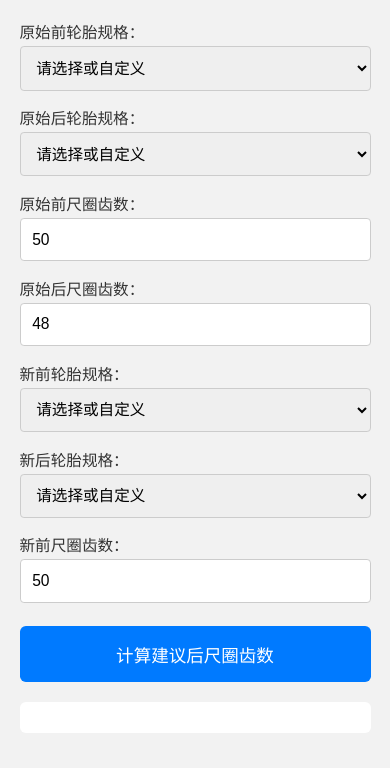
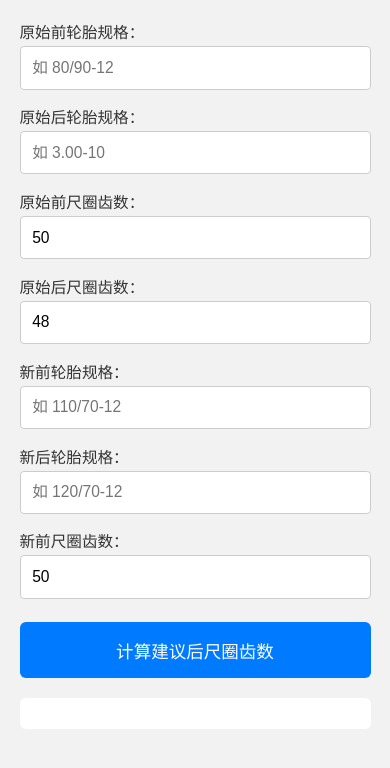
Before and after one commit to XianweiLyu/abs-wheel-calc, a plain HTML site: page index.html in a window 390 px wide. Shown: the part 76-844 px from the top of the page. Drawn offline with Linux system fonts and the light colour scheme.

Commit message:
Update index.html

```diff
--- a/index.html
+++ b/index.html
@@ -1,8 +1,8 @@
 <!DOCTYPE html>
 <html lang="zh">
 <head>
-  <meta charset="UTF-8" />
-  <meta name="viewport" content="width=device-width, initial-scale=1.0, user-scalable=no" />
+  <meta charset="UTF-8">
+  <meta name="viewport" content="width=device-width, initial-scale=1.0, user-scalable=no">
   <title>ABS 尺圈匹配计算器</title>
   <style>
     body {
@@ -26,7 +26,7 @@
       margin-top: 4vw;
       font-size: 4vw;
     }
-    select, input[type="text"], input[type="number"] {
+    input, select {
       width: 100%;
       padding: 3vw;
       margin-top: 1vw;
@@ -53,128 +53,51 @@
       font-size: 4vw;
       line-height: 1.5;
     }
-    .custom-input {
-      margin-top: 1vw;
-      display: none;
-    }
   </style>
 </head>
 <body>
   <div class="container">
     <h2>ABS 尺圈匹配计算器</h2>
 
-    <label for="origFrontSelect">原始前轮胎规格：</label>
-    <select id="origFrontSelect" onchange="toggleCustomInput('origFrontSelect', 'origFrontCustom')">
-      <option value="">请选择或自定义</option>
-      <option value="80/90-12">80/90-12</option>
-      <option value="90/90-10">90/90-10</option>
-      <option value="90/90-12">90/90-12</option>
-      <option value="100/90-10">100/90-10</option>
-      <option value="100/90-12">100/90-12</option>
-      <option value="90/80-12">90/80-12</option>
-      <option value="100/80-12">100/80-12</option>
-      <option value="120/80-12">120/80-12</option>
-      <option value="110/70-12">110/70-12</option>
-      <option value="120/70-12">120/70-12</option>
-      <option value="130/70-12">130/70-12</option>
-      <option value="3.00-10">3.00-10</option>
-      <option value="3.50-10">3.50-10</option>
-      <option value="custom">自定义</option>
-    </select>
-    <input type="text" id="origFrontCustom" class="custom-input" placeholder="请输入自定义轮胎规格，如 115/75-12" />
+    <label>原始前轮胎规格：
+      <input id="origFront" list="tireOptions" placeholder="如 80/90-12">
+    </label>
+    <label>原始后轮胎规格：
+      <input id="origRear" list="tireOptions" placeholder="如 3.00-10">
+    </label>
+    <label>原始前尺圈齿数：<input id="origFrontTeeth" type="number" value="50"></label>
+    <label>原始后尺圈齿数：<input id="origRearTeeth" type="number" value="48"></label>
 
-    <label for="origRearSelect">原始后轮胎规格：</label>
-    <select id="origRearSelect" onchange="toggleCustomInput('origRearSelect', 'origRearCustom')">
-      <option value="">请选择或自定义</option>
-      <option value="80/90-12">80/90-12</option>
-      <option value="90/90-10">90/90-10</option>
-      <option value="90/90-12">90/90-12</option>
-      <option value="100/90-10">100/90-10</option>
-      <option value="100/90-12">100/90-12</option>
-      <option value="90/80-12">90/80-12</option>
-      <option value="100/80-12">100/80-12</option>
-      <option value="120/80-12">120/80-12</option>
-      <option value="110/70-12">110/70-12</option>
-      <option value="120/70-12">120/70-12</option>
-      <option value="130/70-12">130/70-12</option>
-      <option value="3.00-10">3.00-10</option>
-      <option value="3.50-10">3.50-10</option>
-      <option value="custom">自定义</option>
-    </select>
-    <input type="text" id="origRearCustom" class="custom-input" placeholder="请输入自定义轮胎规格，如 115/75-12" />
-
-    <label>原始前尺圈齿数：<input id="origFrontTeeth" type="number" value="50" /></label>
-    <label>原始后尺圈齿数：<input id="origRearTeeth" type="number" value="48" /></label>
-
-    <label for="newFrontSelect">新前轮胎规格：</label>
-    <select id="newFrontSelect" onchange="toggleCustomInput('newFrontSelect', 'newFrontCustom')">
-      <option value="">请选择或自定义</option>
-      <option value="80/90-12">80/90-12</option>
-      <option value="90/90-10">90/90-10</option>
-      <option value="90/90-12">90/90-12</option>
-      <option value="100/90-10">100/90-10</option>
-      <option value="100/90-12">100/90-12</option>
-      <option value="90/80-12">90/80-12</option>
-      <option value="100/80-12">100/80-12</option>
-      <option value="120/80-12">120/80-12</option>
-      <option value="110/70-12">110/70-12</option>
-      <option value="120/70-12">120/70-12</option>
-      <option value="130/70-12">130/70-12</option>
-      <option value="3.00-10">3.00-10</option>
-      <option value="3.50-10">3.50-10</option>
-      <option value="custom">自定义</option>
-    </select>
-    <input type="text" id="newFrontCustom" class="custom-input" placeholder="请输入自定义轮胎规格，如 115/75-12" />
-
-    <label for="newRearSelect">新后轮胎规格：</label>
-    <select id="newRearSelect" onchange="toggleCustomInput('newRearSelect', 'newRearCustom')">
-      <option value="">请选择或自定义</option>
-      <option value="80/90-12">80/90-12</option>
-      <option value="90/90-10">90/90-10</option>
-      <option value="90/90-12">90/90-12</option>
-      <option value="100/90-10">100/90-10</option>
-      <option value="100/90-12">100/90-12</option>
-      <option value="90/80-12">90/80-12</option>
-      <option value="100/80-12">100/80-12</option>
-      <option value="120/80-12">120/80-12</option>
-      <option value="110/70-12">110/70-12</option>
-      <option value="120/70-12">120/70-12</option>
-      <option value="130/70-12">130/70-12</option>
-      <option value="3.00-10">3.00-10</option>
-      <option value="3.50-10">3.50-10</option>
-      <option value="custom">自定义</option>
-    </select>
-    <input type="text" id="newRearCustom" class="custom-input" placeholder="请输入自定义轮胎规格，如 115/75-12" />
-
-    <label>新前尺圈齿数：<input id="newFrontTeeth" type="number" value="50" /></label>
+    <label>新前轮胎规格：
+      <input id="newFront" list="tireOptions" placeholder="如 110/70-12">
+    </label>
+    <label>新后轮胎规格：
+      <input id="newRear" list="tireOptions" placeholder="如 120/70-12">
+    </label>
+    <label>新前尺圈齿数：<input id="newFrontTeeth" type="number" value="50"></label>
 
     <button onclick="calculate()">计算建议后尺圈齿数</button>
 
     <div class="output" id="result"></div>
+
+    <datalist id="tireOptions">
+      <option value="80/90-12">
+      <option value="90/90-10">
+      <option value="90/90-12">
+      <option value="100/90-10">
+      <option value="100/90-12">
+      <option value="90/80-12">
+      <option value="100/80-12">
+      <option value="120/80-12">
+      <option value="110/70-12">
+      <option value="120/70-12">
+      <option value="130/70-12">
+      <option value="3.00-10">
+      <option value="3.50-10">
+    </datalist>
   </div>
 
   <script>
-    function toggleCustomInput(selectId, inputId) {
-      const select = document.getElementById(selectId);
-      const input = document.getElementById(inputId);
-      if (select.value === 'custom') {
-        input.style.display = 'block';
-      } else {
-        input.style.display = 'none';
-        input.value = '';
-      }
-    }
-
-    function getTireValue(selectId, inputId) {
-      const select = document.getElementById(selectId);
-      const input = document.getElementById(inputId);
-      if (select.value === 'custom') {
-        return input.value.trim();
-      } else {
-        return select.value;
-      }
-    }
-
     function parseTire(tireStr) {
       tireStr = tireStr.trim();
       if (/\d+\/\d+-\d+/.test(tireStr)) {
@@ -193,10 +116,10 @@
     }
 
     function calculate() {
-      const of = parseTire(getTireValue('origFrontSelect', 'origFrontCustom'));
-      const or = parseTire(getTireValue('origRearSelect', 'origRearCustom'));
-      const nf = parseTire(getTireValue('newFrontSelect', 'newFrontCustom'));
-      const nr = parseTire(getTireValue('newRearSelect', 'newRearCustom'));
+      const of = parseTire(document.getElementById('origFront').value);
+      const or = parseTire(document.getElementById('origRear').value);
+      const nf = parseTire(document.getElementById('newFront').value);
+      const nr = parseTire(document.getElementById('newRear').value);
       const oft = Number(document.getElementById('origFrontTeeth').value);
       const ort = Number(document.getElementById('origRearTeeth').value);
       const nft = Number(document.getElementById('newFrontTeeth').value);
```
